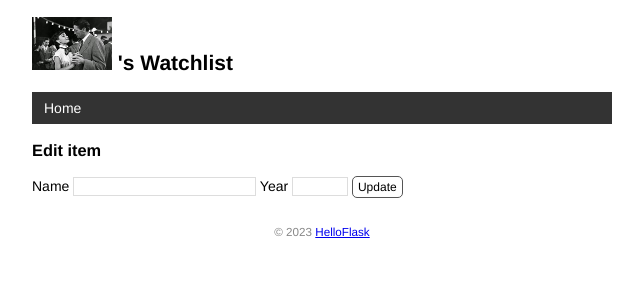
After one commit to TTYY751/watchlist, a Flask app: template templates/edit.html in a window 1280 px wide. The commit adds this page. Shown: the top 300 px of the page, without its empty margins (318-961 px from the left). Run offline with Flask 3, Linux system fonts and the light colour scheme; the template is opened without the code that fills it, so the values that code supplies are empty.

Commit message:
Create, edit and delete item by form

```diff
--- a/app.py
+++ b/app.py
@@ -34,7 +34,6 @@ class Movie(db.Model):  # 表名将会是 movie
 def inject_user():  # 函数名可以随意修改
     user = User.query.first()
     return dict(user=user)  # 需要返回字典，等同于return {'user': user}
-
 
 
 import click
@@ -78,10 +77,57 @@ def initdb(drop):
     click.echo('Initialized database.')  # 输出提示信息
 
 
-@app.route('/')
+from flask import request, url_for, redirect, flash
+
+
+@app.route('/', methods=['GET', 'POST'])
 def index():
-    movies = Movie.query.all()  # 读取所有电影记录
-    return render_template('index.html',  movies=movies)
+    if request.method == 'POST':
+        title = request.form.get('title')  # 传入表单对应输入字段的name 值
+        year = request.form.get('year')
+        if not title or not year or len(year) > 4 or len(title) > 60:
+            flash('Invalid input.')  # 显示错误提示
+            return redirect(url_for('index'))  # 重定向回主页
+            # 保存表单数据到数据库
+            movie = Movie(title=title, year=year)  # 创建记录
+            db.session.add(movie)  # 添加到数据库会话
+            db.session.commit()  # 提交数据库会话
+            flash('Item created.')  # 显示成功创建的提示
+            return redirect(url_for('index'))  # 重定向回主页
+    user = User.query.first()
+    movies = Movie.query.all()
+    return render_template('index.html', user=user, movies=movies)
+
+
+@app.route('/movie/edit/<int:movie_id>', methods=['GET', 'POST'])
+def edit(movie_id):
+    movie = Movie.query.get_or_404(movie_id)
+
+    if request.method == 'POST':  # 判断是否是 POST 请求
+        # 获取表单数据
+        title = request.form('title')  # 传入表单对应输入字段的name 值
+        year = request.form('year')
+        # 验证数据
+        if not title or not year or len(year) > 4 or len(title) > 60:
+            flash('Invalid input.')  # 显示错误提示
+            return redirect(url_for('edit', movie_id=movie_id))  # 重定向回主页
+        # 保存表单数据到数据库
+        movie.title = title  # 更新标题
+        movie.year = year  # 更新年份
+        db.session.commit()  # 提交数据库会话
+        flash('Item updated.')  # 显示成功创建的提示
+        return redirect(url_for('index'))  # 重定向回主页
+
+    return render_template('edit.html', movie=movie)
+
+
+@app.route('/movie/delete/<int:movie_id>', methods=['POST'])  # 限定只接受 POST 请求
+def delete(movie_id):
+    movie = Movie.query.get_or_404(movie_id)  # 获取电影记录
+    db.session.delete(movie)  # 删除对应的记录
+    db.session.commit()  # 提交数据库会话
+    flash('Item deleted.')
+    return redirect(url_for('index'))  # 重定向回主页
 
 
 @app.errorhandler(404)  # 传入要处理的错误代码
--- a/static/style.css
+++ b/static/style.css
@@ -80,3 +80,35 @@ nav li a:hover {
 	border-radius: 5px;
 	padding: 3px 5px;
 }
+
+input[type=submit] {
+	font-family: inherit;
+}
+
+input[type=text] {
+	border: 1px solid #ddd;
+}
+
+input[name=year] {
+	width: 50px;
+}
+
+.btn {
+	font-size: 12px;
+	padding: 3px 5px;
+	text-decoration: none;
+	cursor: pointer;
+	background-color: white;
+	color: black;
+	border: 1px solid #555555;
+	border-radius: 5px;
+}
+.btn:hover {
+	text-decoration: none;
+	background-color: black;
+	color: white;
+	border: 1px solid black;
+}
+.inline-form {
+	display: inline;
+}
--- a/templates/base.html
+++ b/templates/base.html
@@ -21,7 +21,7 @@
 	</nav>
 	{% block content %}{% endblock %}
 	<footer>
-		<small>&copy; 2023<a href="http://helloflask.com/tutorial">HelloFlask</a></small>
+		<small>&copy; 2023 <a href="http://helloflask.com/tutorial">HelloFlask</a></small>
 	</footer>
 </body>
 </html>
--- /dev/null
+++ b/templates/edit.html
@@ -0,0 +1,10 @@
+{% extends 'base.html' %}
+
+{% block content %}
+<h3>Edit item</h3>
+<form method="post">
+	Name <input type="text" name="title" autocomplete="off" required value="{{ movie.title }}">
+	Year <input type="text" name="year" autocomplete="off" required value="{{ movie.year }}">
+	<input class="btn" type="submit" name="submit" value="Update">
+</form>
+{% endblock %}
```
Also changed, not shown: templates/index.html (+11 -1 lines).
